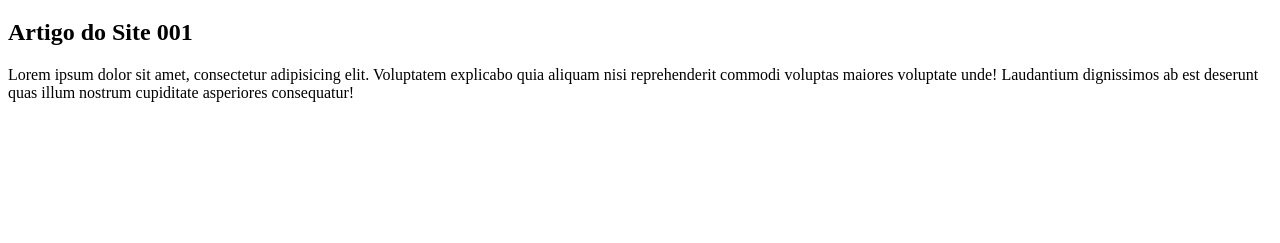
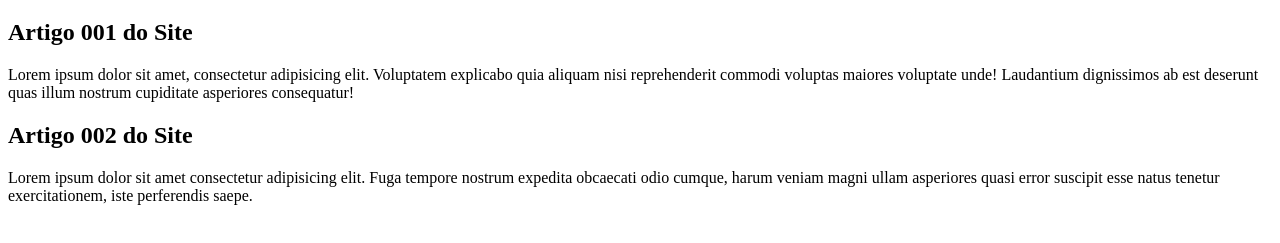
Before and after one commit to sidneycamargo/hello-world, a plain HTML site: page index.html in a window 1280 px wide. Shown: the part 61-304 px from the top of the page. Drawn offline with Linux system fonts and the light colour scheme.

Commit message:
correção do Artigo 1 e inclusão do artigo 2

```diff
--- a/index.html
+++ b/index.html
@@ -11,8 +11,12 @@
             <h1>Título do Site</h1>
         </header>
         <article>
-            <h2>Artigo do Site 001</h2>
+            <h2>Artigo 001 do Site</h2>
             <p>Lorem ipsum dolor sit amet, consectetur adipisicing elit. Voluptatem explicabo quia aliquam nisi reprehenderit commodi voluptas maiores voluptate unde! Laudantium dignissimos ab est deserunt quas illum nostrum cupiditate asperiores consequatur!</p>
+        </article>
+        <article>
+            <h2>Artigo 002 do Site </h2>
+            <p>Lorem ipsum dolor sit amet consectetur adipisicing elit. Fuga tempore nostrum expedita obcaecati odio cumque, harum veniam magni ullam asperiores quasi error suscipit esse natus tenetur exercitationem, iste perferendis saepe.</p>
         </article>
     </main>
 
```
